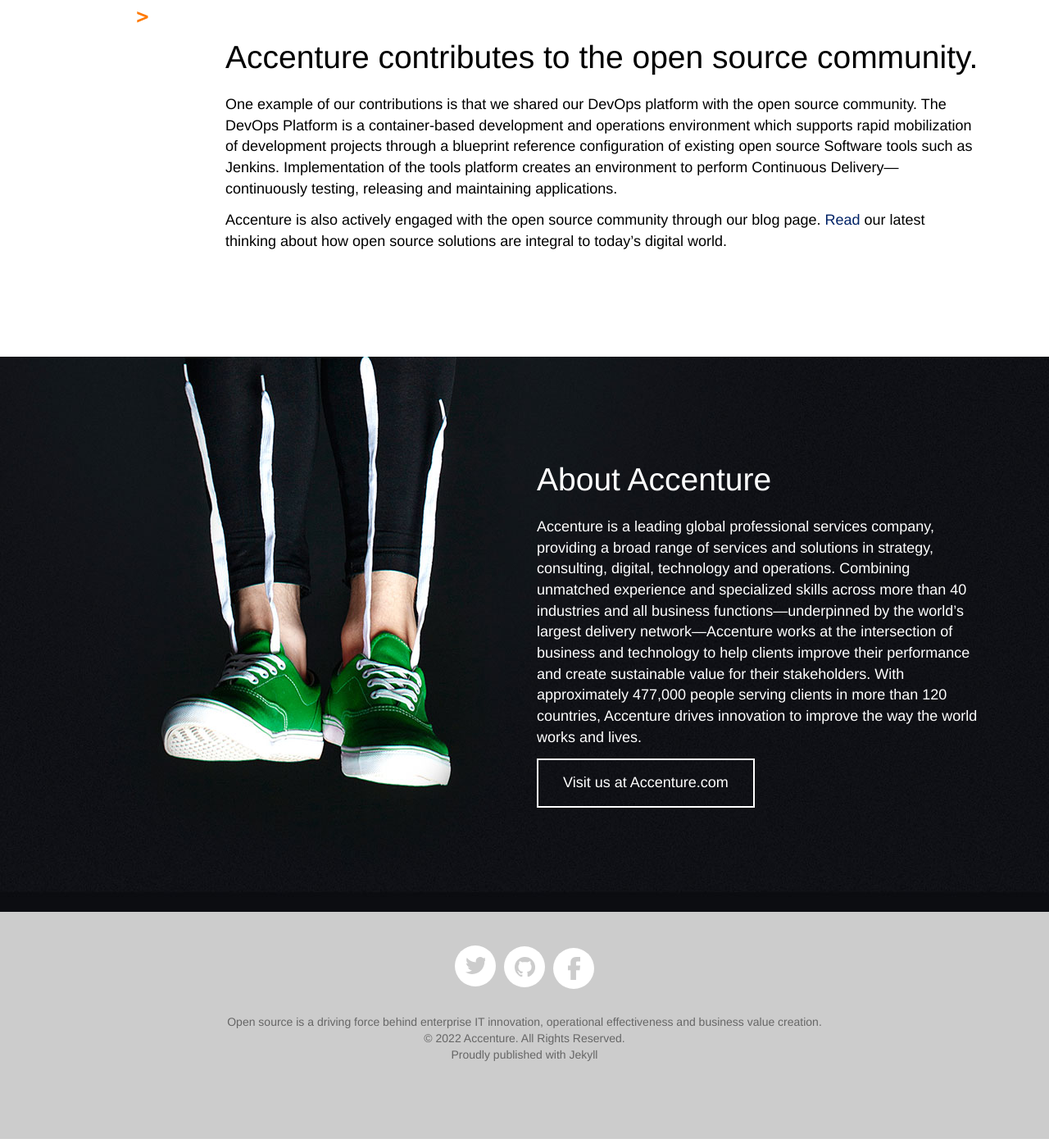
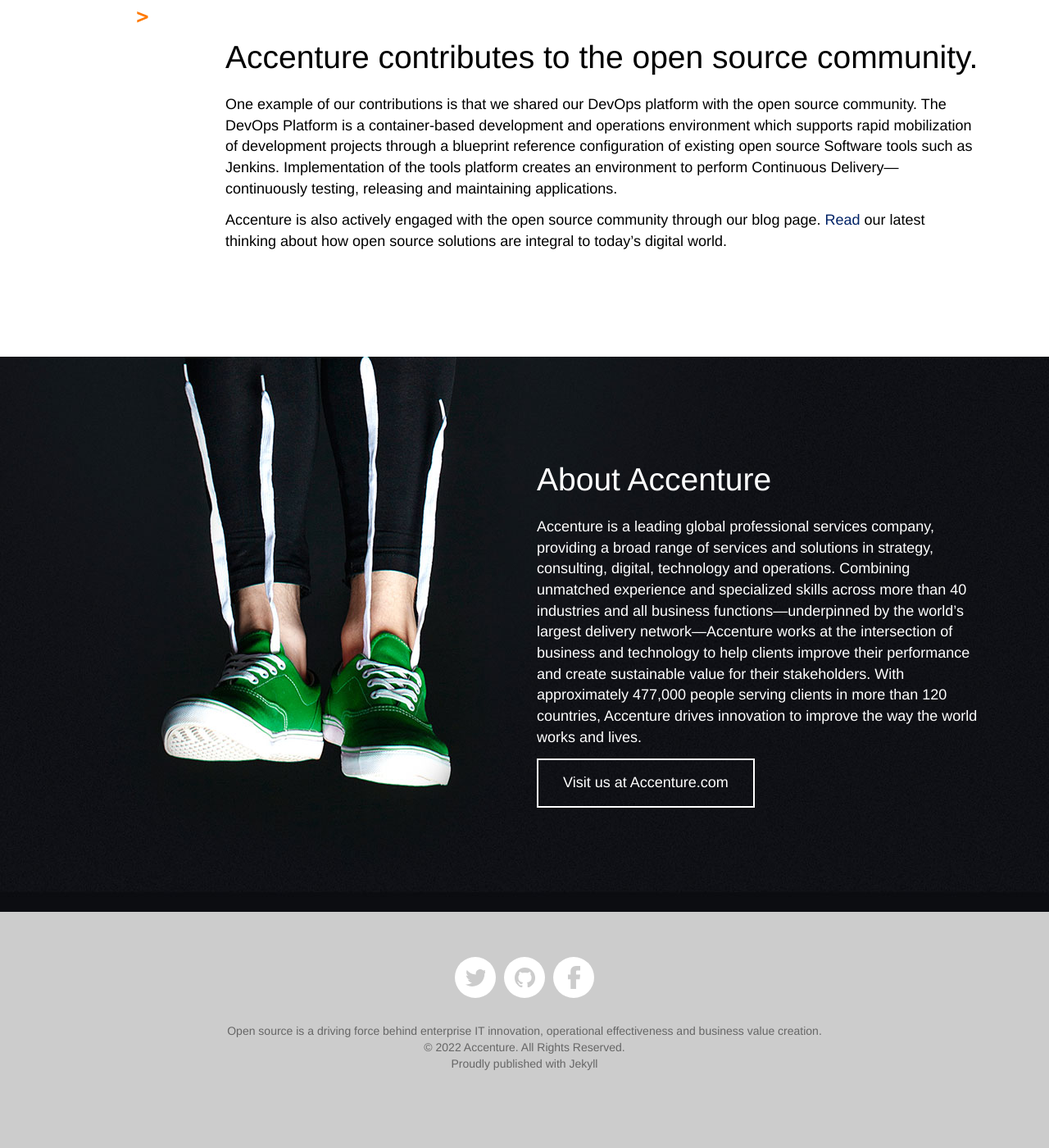
Before and after one commit to Accenture/accenture.github.io, a Jekyll site: the page built from about.md, in a window 1280 px wide and 1400 px high, scrolled down 530 px. Shown: the whole window at 82% size. Built offline with Jekyll 4.4.1, drawn with Linux system fonts in a browser that asks for light colours; some web fonts are replaced.

Commit message:
Minor fix to social icon list vertical alignment

```diff
--- a/css/styles.css
+++ b/css/styles.css
@@ -191,3 +191,7 @@
   height: 20px;
   background-image: url(../img/icon/icn_github.svg);
 }
+
+.social-list>* {
+  vertical-align: top;
+}
```
